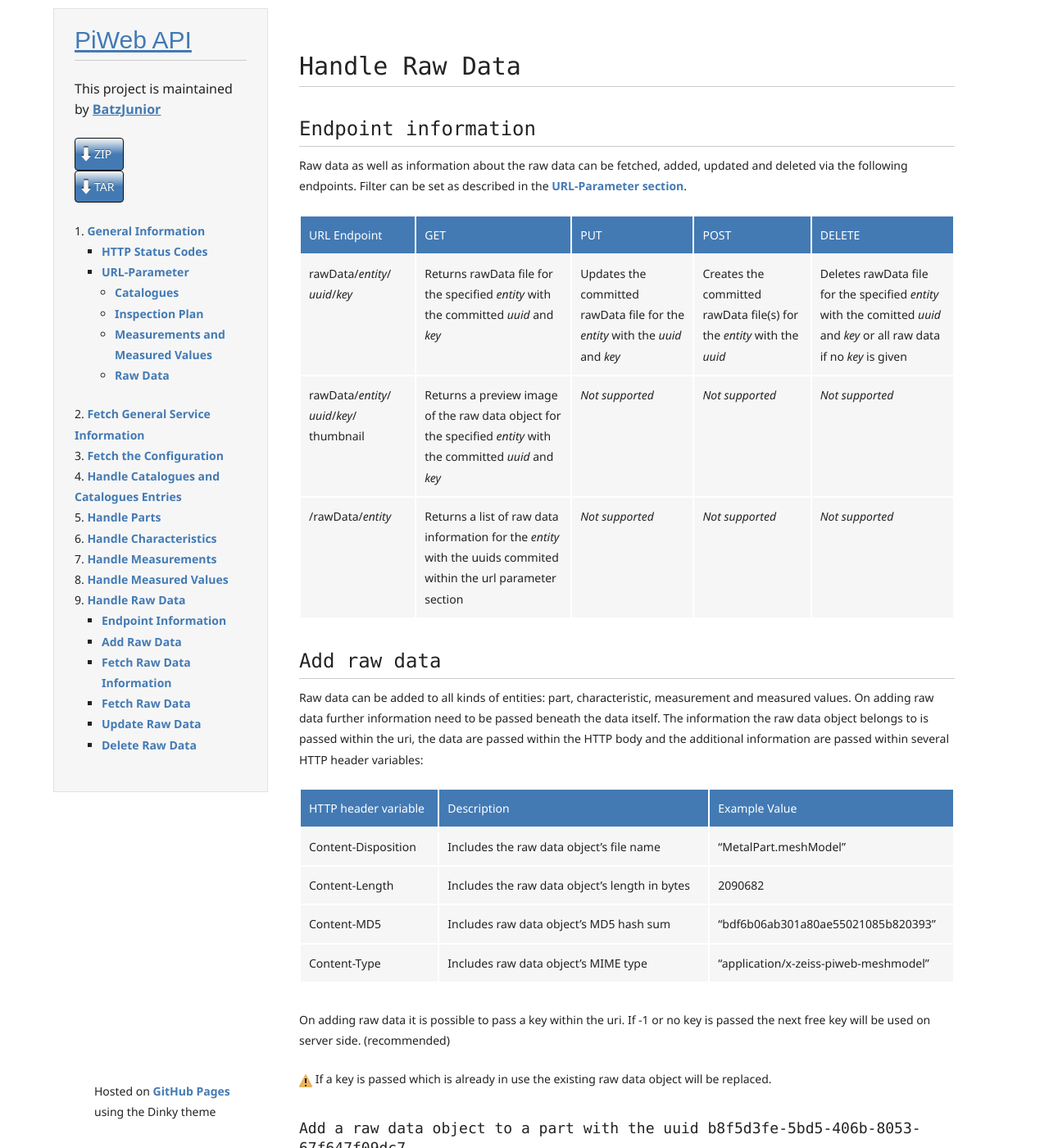
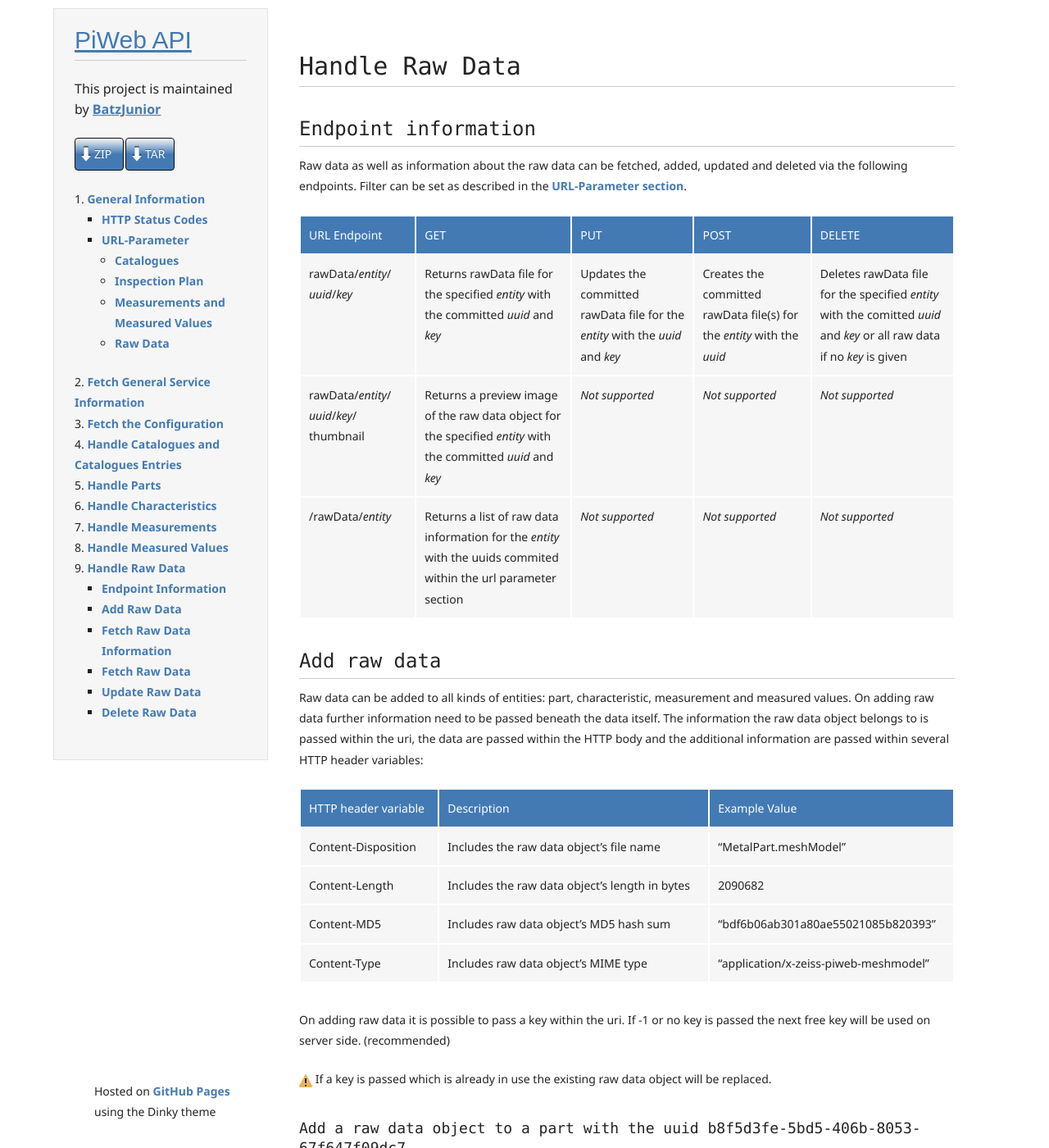
Before and after one commit to BatzJunior/testrepo, a Jekyll site: the page built from Handle-Raw-Data.md, in a window 1280 px wide and 1400 px high. Shown: the whole window at 82% size. Built offline with Jekyll 4.4.1, drawn with Linux system fonts in a browser that asks for light colours.

Commit message:
Update styles.css

```diff
--- a/stylesheets/styles.css
+++ b/stylesheets/styles.css
@@ -258,6 +258,10 @@
 	padding-left:16px;
 }
 
+header div.downloadContainer{
+	display:inline-flex;
+}
+
 header div.download{
 	width:45px;
 	margin-right:2px;
```
